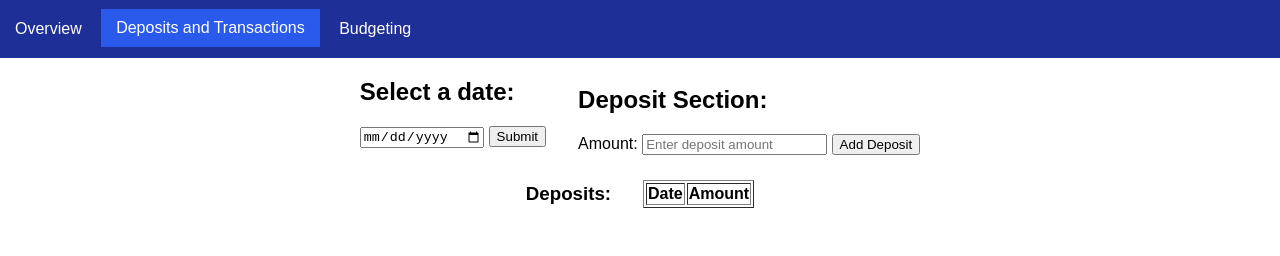
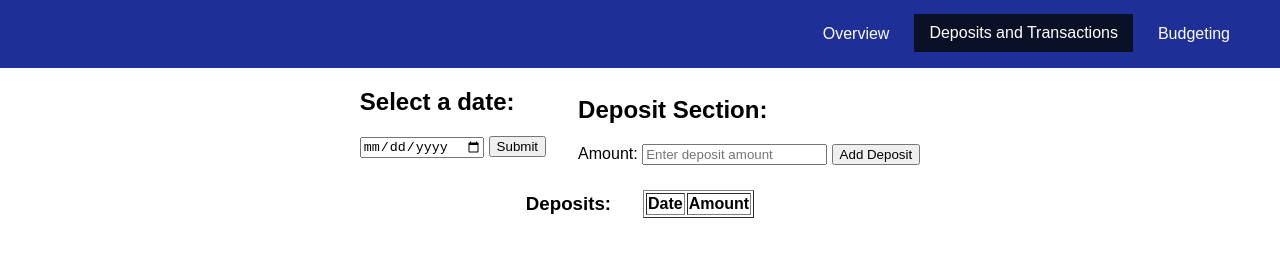
Before and after one commit to caleb-yonas/Stability, a plain HTML site: page deposits_and_transactions.html in a window 1280 px wide. Drawn offline with Linux system fonts and the light colour scheme.

Commit message:
Update styles.css

```diff
--- a/styles.css
+++ b/styles.css
@@ -13,25 +13,54 @@ body {
 
 .tab {
     background-color: #1E2F97;
-    padding: 10px 0; /* You can adjust this value to give it more or less padding */
+    padding: 15px; /* Equal padding on top and bottom */
+    display: flex;
+    align-items: center;
+    justify-content: flex-end;
 }
 
+.tablinks {
+    padding: 10px 15px;
+    color: white;
+    text-decoration: none;
+    margin-left: 10px;
+    transition: background-color 0.3s;
+}
 
-.tablinks {
-    padding: 10px 15px; /* Adjust for desired spacing */
-    color: white; /* This will make the text white for better contrast with the blue background */
-    text-decoration: none; /* To remove the underlining from the anchor links */
-    display: inline-block; /* This will allow the links to sit next to one another */
-    transition: background-color 0.3s; /* Smooth transition for hover effect */
+.tablinks:last-child {
+    margin-right: 20px;  /* Space from the last tab link to the right edge */
 }
 
 .tablinks:hover {
-    background-color: #0a1127; /* A slightly darker blue when hovering over the link */
+    background-color: #2a5aec;
 }
 
+.tablinks.active {
+    background-color: #0a1127;
+    color: #fff;
+    transform: translateY(-1px);
+}
 
-.tablinks.active {
-    background-color: #2a5aec;
-    color: #fff;
-    transform: translateY(-1px); /* subtle push effect for active state */
+.logo {
+    font-family: 'Nunito', sans-serif;
+    font-size: 24px; /* Adjust as needed */
+    font-weight: 600; /* Adjust as needed, this will make it a bit bolder */
+    position: absolute;
+    top: 10px; /* Adjust distance from top as needed */
+    left: 10px; /* Adjust distance from left as needed */
+    color: #FFF; /* Adjust color as needed */
+    background-color: #4361EE; /* Add a background color if you like */
+    padding: 5px 10px; /* Adjust padding as needed */
+    border-radius: 5px; /* Optional: Rounded corners */
 }
+.main-content-container {
+    display: flex;
+    justify-content: space-between;
+    padding: 20px; /* Optional: Added for a bit of spacing around the main content container */
+}
+
+.section {
+    flex: 1; /* Equal width for all sections */
+    margin: 0 20px; /* Some spacing between sections */
+    box-sizing: border-box; /* Ensures padding and border are included in the element's total width and height */
+}
```
